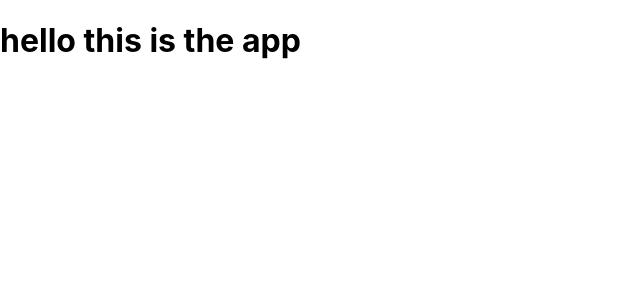
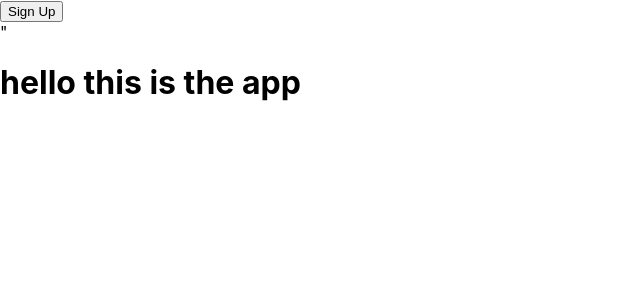
Before and after one commit to n335h/doggystuff, a React (Create React App) app: page /SignUp in a window 1280 px wide. Shown: the top 300 px of the page, without its empty margins (0-640 px from the left). Built offline with nearby package versions, Linux system fonts and the light colour scheme.

Commit message:
Error handling

```diff
--- a/src/pages/App/App.tsx
+++ b/src/pages/App/App.tsx
@@ -1,13 +1,24 @@
 
 import './App.css';
+import React, { useState } from 'react';
 import SignInSignUp from '../SignInSignUp/SignInSignUp';
 
 
 function App() {
+
+  const [isSignedIn, setIsSignedIn] = useState(false);
+  const [filter, setFilter] = useState('');
+
+  const signInSignUpProps = {
+    isSignedIn: isSignedIn,
+    setIsSignedIn: setIsSignedIn,
+    setFilter: setFilter,
+  };
+
   return (
     <div className="App">
 
-     <SignInSignUp/>
+     <SignInSignUp {...signInSignUpProps}/>
 
  <h1>hello this is the app</h1>
 
--- a/src/pages/SignInSignUp/SignInSignUp.tsx
+++ b/src/pages/SignInSignUp/SignInSignUp.tsx
@@ -1 +1,26 @@
-export default function SignInSignUp() {}
+import { useState } from 'react';
+import SignUp from './Components/SignUp/SignUp';
+
+interface SignInSignUpProps {
+    isSignedIn: boolean;
+    setIsSignedIn: (value: boolean) => void;
+    setFilter: (value: string) => void;
+}
+
+function SignInSignUp({ isSignedIn, setIsSignedIn, setFilter }: SignInSignUpProps) {
+    // This state variable 'formData' is used to store data for the sign up form
+    const [formData, setFormData] = useState({
+        first_Name: '',
+        last_Name: '',
+        email: '',
+        password: '',
+    });
+
+    return <>
+        <div id="sign-up-in-button-container">
+            <button id="sign-up-in-button" onClick={() => setFilter('sign-up')}>Sign Up</button>
+            </div>"
+    </>
+}
+
+export default SignInSignUp;
```
